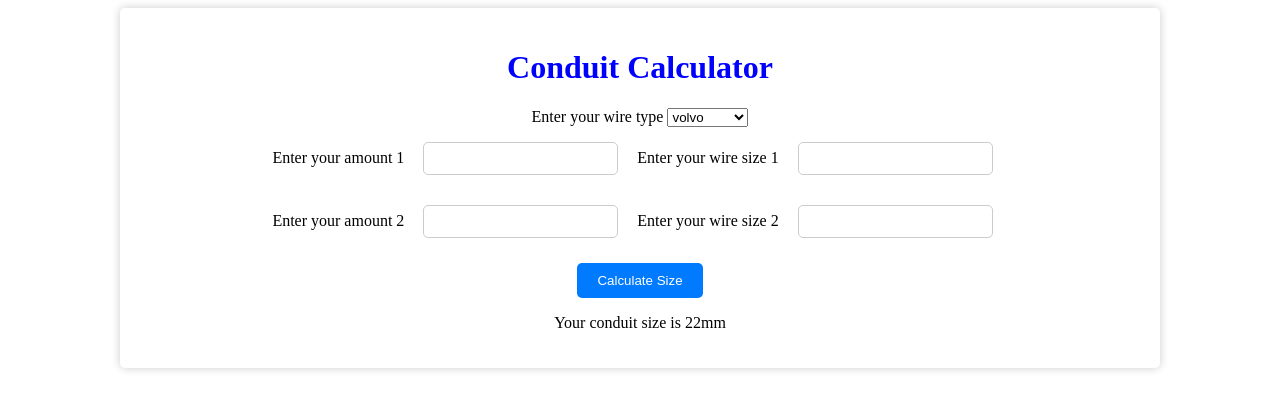
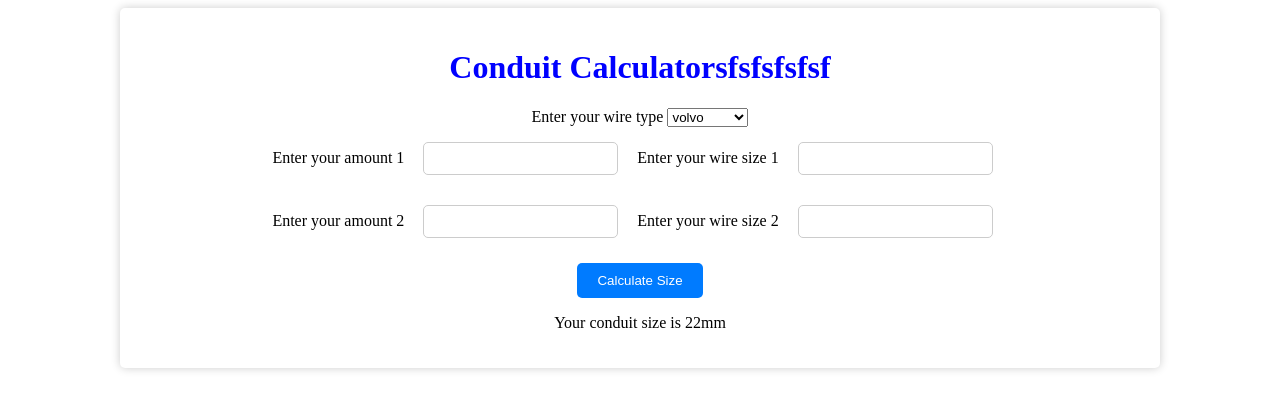
Before and after one commit to Andyyy989/ConduitSizing, a plain HTML site: page index.html in a window 1280 px wide. Drawn offline with Linux system fonts and the light colour scheme.

Commit message:
second commit

```diff
--- a/index.html
+++ b/index.html
@@ -11,7 +11,7 @@
 
 <body>
     <div class="container">
-        <h1>Conduit Calculator</h1>
+        <h1>Conduit Calculatorsfsfsfsfsf</h1>
         <div class="calculator">
             <label for="inputBox">Enter your wire type</label>
             <select name="type" id="type">
```
